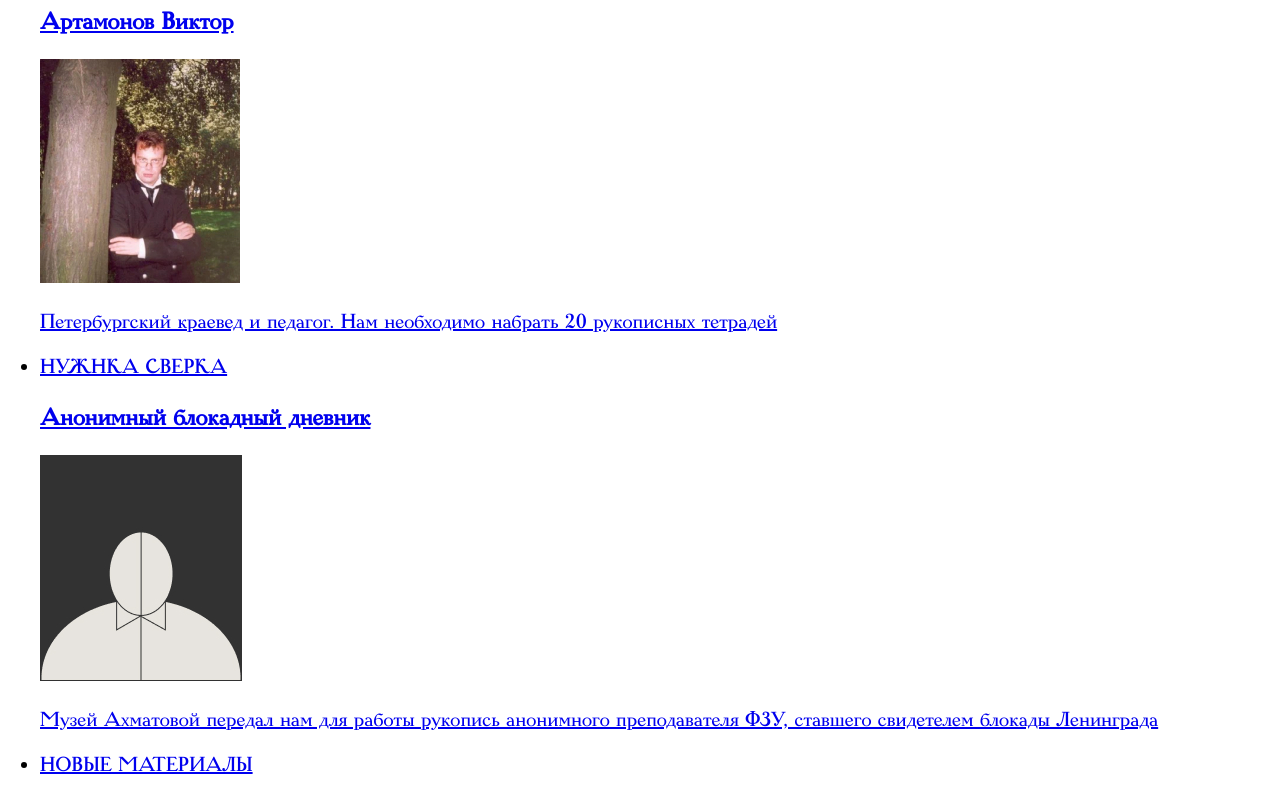
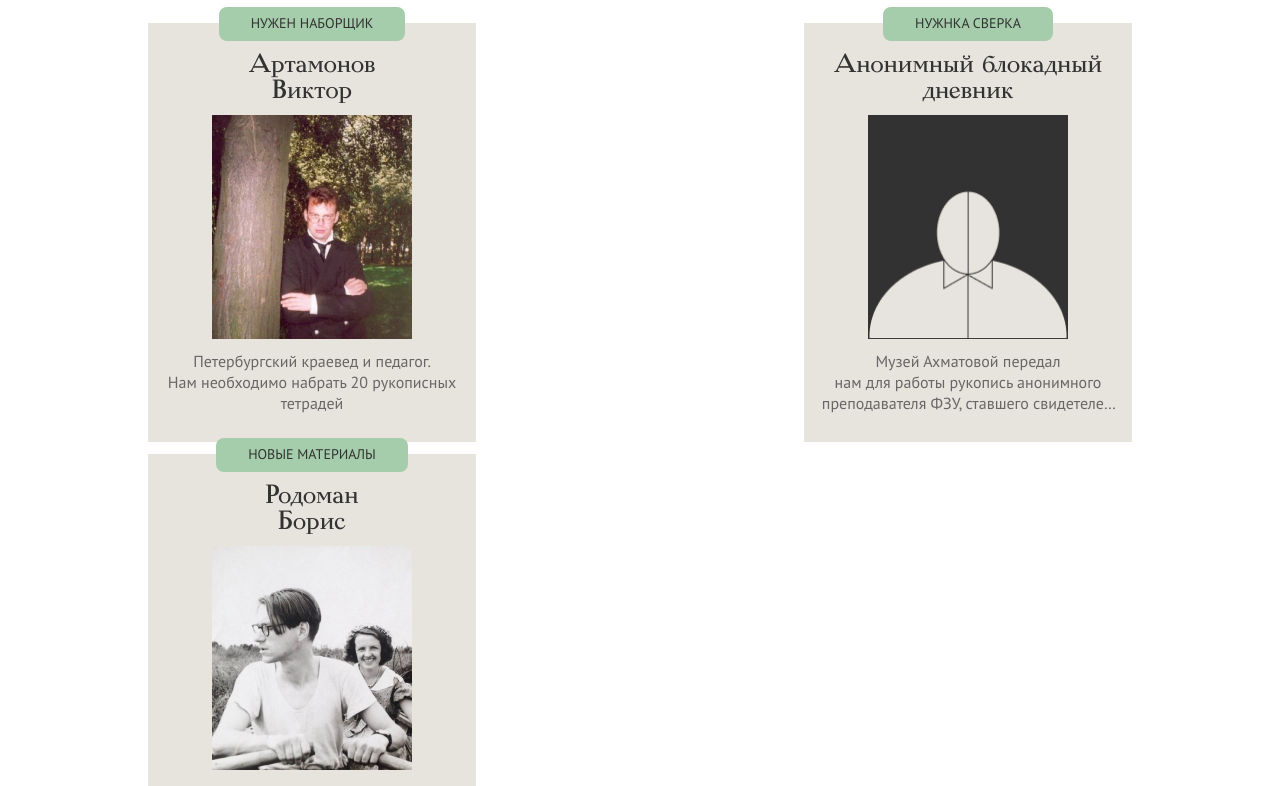
Before and after one commit to fRo0ne/4d0e5350f6a10aa44c7, a plain HTML site: page index.html in a window 1280 px wide. Shown: the part 282-1068 px from the top of the page. Drawn offline with Linux system fonts and the light colour scheme.

Commit message:
feat: стилизовать блок Материалы

```diff
--- a/index.html
+++ b/index.html
@@ -8,6 +8,7 @@
   <meta name="keywords" content="Интерактивный сайт, учеба">
   <meta name="author" content="Team five">
   <link rel="stylesheet" href="pages/index.css">
+  <link rel="stylesheet" href="pages/materials.css">
   <title>Прожито</title>
 </head>
 <body>
@@ -19,6 +20,8 @@
       <h1>danya super puper coder =)</h1>
       <button class="button">Оставить заявку<i class="arrow">&rarr;</i></button>
       <button class="button button_size-intro"><i class="arrow">&rarr;</i></button>
+
+      <!-- МАТЕРИАЛЫ -->
       <section class="section materials">
         <h2 class="section__title">Материалы</h2>
         <ul class="cards">
@@ -28,9 +31,9 @@
                 НУЖЕН НАБОРЩИК
               </p>
               <h3 class="card__title">
-                Артамонов Виктор
+                Артамонов <br> Виктор
               </h3>
-              <img src="/images/artamonov.jpg" alt="фотография Артамонова Виктора" class="card__image">
+              <img src="./images/artamonov.jpg" alt="фотография Артамонова Виктора" class="card__image">
               <p class="card__text">
                 Петербургский краевед и педагог. Нам необходимо набрать 20 рукописных тетрадей
               </p>
@@ -44,7 +47,7 @@
               <h3 class="card__title">
                 Анонимный блокадный дневник
               </h3>
-              <img src="/images/anonym.jpg" alt="изображение анонима" class="card__image">
+              <img src="./images/anonym.jpg" alt="изображение анонима" class="card__image">
               <p class="card__text">
                 Музей Ахматовой передал нам для работы рукопись анонимного преподавателя ФЗУ, ставшего свидетелем блокады Ленинграда
               </p>
@@ -56,9 +59,9 @@
                 НОВЫЕ МАТЕРИАЛЫ
               </p>
               <h3 class="card__title">
-                Родоман Борис
+                Родоман <br> Борис
               </h3>
-              <img src="/images/rodoman.jpg" alt="фотография Родомана Бориса" class="card__image">
+              <img src="./images/rodoman.jpg" alt="фотография Родомана Бориса" class="card__image">
               <p class="card__text">
                 Документы из домашнего архива географа: переписка, дневники и материалы для его научных статей
               </p>
--- /dev/null
+++ b/pages/materials.css
@@ -0,0 +1,112 @@
+.materials{
+  width: 100%;
+  padding: 56px 148px 75px;
+  box-sizing: border-box;
+}
+
+.section__title {
+  margin: 0;
+  margin-bottom: 40px;
+  padding: 0;
+  font-size: 2.3em;
+  line-height: 1.2;
+  font-weight: 400;
+  color: #323232;
+  text-align: center;
+}
+
+.cards {
+  display: grid;
+  grid-template-columns: repeat(auto-fit, minmax(238px, 328px));
+  grid-gap: 12px;
+  justify-content: space-between;
+  margin: 0;
+  padding: 0;
+  list-style: none;
+}
+
+.card {
+  min-width: 238px;
+  max-width: 328px;
+  min-height: 360px;
+  max-height: 428px;
+  background-color: #E7E4DE;
+}
+
+.card__link {
+  position: relative;
+  display: flex;
+  flex-direction: column;
+  justify-content: center;
+  align-items: center;
+  width: 100%;
+  height: 100%;
+  padding: 28px 16px;
+  box-sizing: border-box;
+  text-decoration: none;
+}
+
+.card__link:hover,
+.card__link:active {
+  opacity: 0.8;
+}
+
+.card__tag {
+  position: absolute;
+  top: -16px;
+  max-width: calc(328px - 16px * 2);
+  height: 34px;
+  margin: 0;
+  padding: 8px 32px;
+  box-sizing: border-box;
+  background: #A5CDAB;
+  border-radius: 8px;
+  font-family: 'PT Sans', sans-serif;
+  font-size: 0.7em;
+  line-height: 1.28;
+  font-weight: 400;
+  text-transform: uppercase;
+  color: #323232;
+  overflow: hidden;
+  text-overflow: ellipsis;
+  white-space: nowrap;
+}
+
+.card__title {
+  display: -webkit-box;
+  -webkit-line-clamp: 3;
+  -webkit-box-orient: vertical;
+  overflow: hidden;
+  margin: 0;
+  margin-bottom: 12px;
+  padding: 0;
+  font-family: 'WF', 'PT Sans', sans-serif;
+  font-size: 1.3em;
+  line-height: 1;
+  font-weight: 400;
+  color: #323232;
+  text-align: center;
+}
+
+.card__image {
+  width: 200px;
+  height: 224px;
+  min-height: 224px;
+  margin-bottom: 12px;
+  object-fit: cover;
+}
+
+.card__text {
+  display: -webkit-box;
+  -webkit-line-clamp: 3;
+  -webkit-box-orient: vertical;
+  overflow: hidden;
+  margin: 0;
+  padding: 0;
+  font-family: 'PT Sans', sans-serif;
+  font-size: 0.8em;
+  line-height: 1.31;
+  font-weight: 400;
+  text-align: center;
+  color: rgba(50, 50, 50, 0.7);
+}
```
